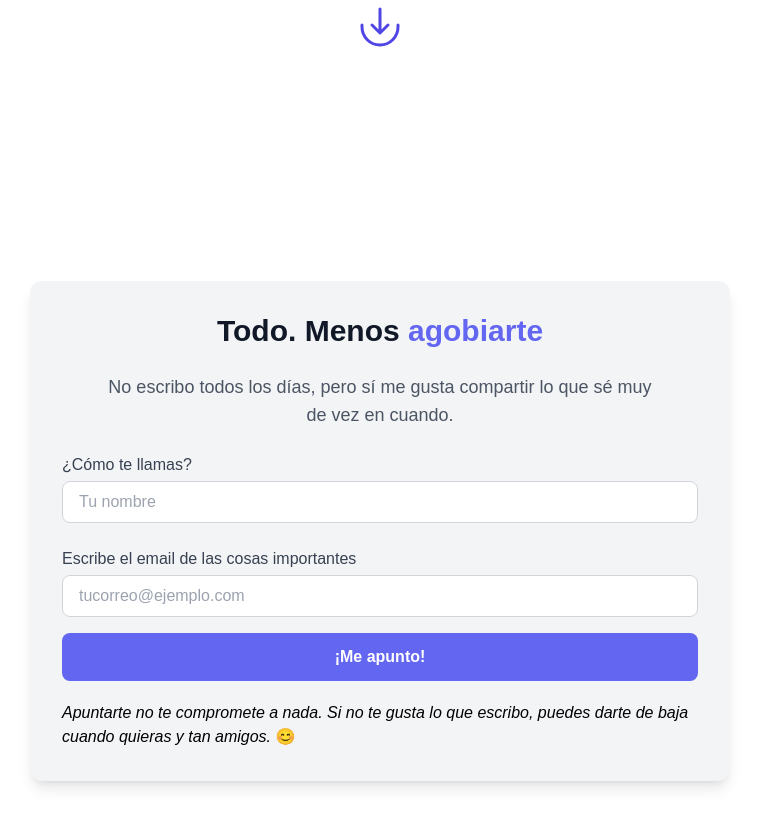
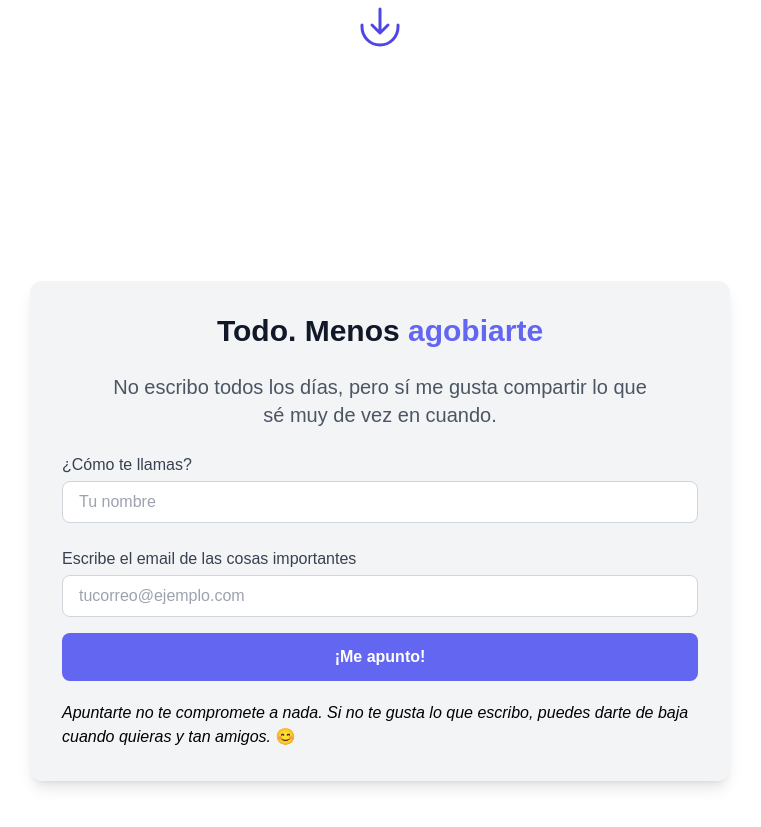
Before and after one commit to verlandev/copy-hierbas, an Astro site: page / in a window 1280 px wide. Shown: the part 567-1394 px from the top of the page, without its empty margins (260-1021 px from the left). Built offline with nearby package versions, Linux system fonts and the light colour scheme; Astro itself is replaced by a stand-in of ours.

Commit message:
💄 Detalle de estilos

```diff
--- a/src/sections/FormZone.astro
+++ b/src/sections/FormZone.astro
@@ -2,7 +2,7 @@
   <div class="bg-gray-100 shadow-lg p-8 rounded-xl w-[300px] sm:w-[700px]">
     <!-- Título -->
     <h2 class="text-3xl font-bold text-gray-900 text-center mb-6">Todo. Menos <span class="text-indigo-500">agobiarte</span></h2>
-    <p class="text-gray-600 text-center text-lg mb-6 px-3 lg:px-10">No escribo todos los días, pero sí me gusta compartir lo que sé muy de vez en cuando.</p>
+    <p class="text-gray-600 text-center text-xl mb-6 px-3 lg:px-10">No escribo todos los días, pero sí me gusta compartir lo que sé muy de vez en cuando.</p>
 
     <!-- Formulario -->
     <form class="space-y-4">
```
